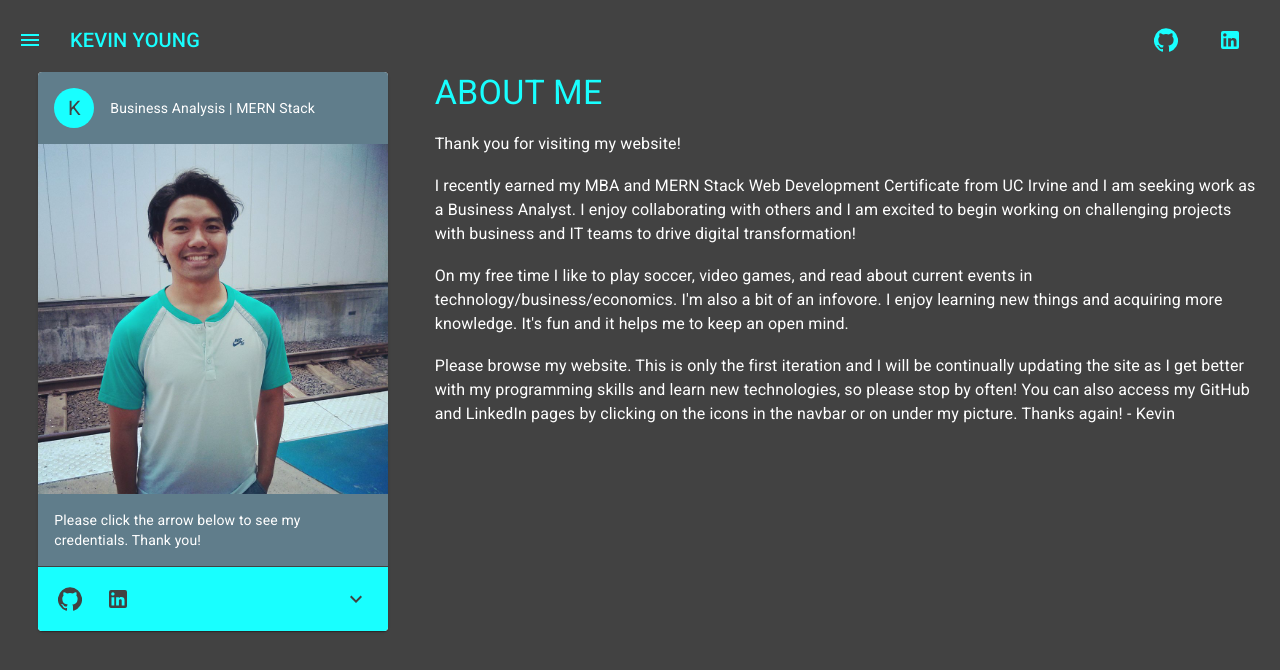
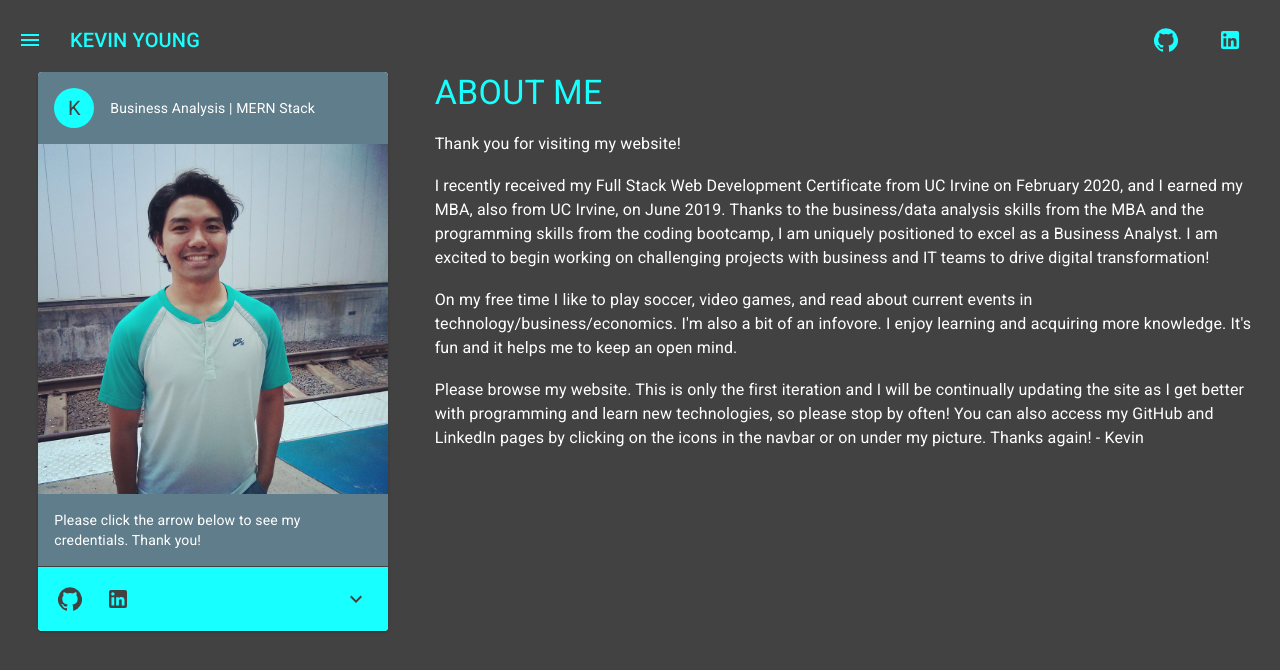
Before and after one commit to Paretooptimal22/Portfolio, a React (Create React App) app in the folder client/: page /about in a window 1280 px wide. Shown: the top 670 px of the page. Built offline with nearby package versions, Linux system fonts and the light colour scheme.

Commit message:
edited about and home page text

```diff
--- a/client/src/pages/About/About.js
+++ b/client/src/pages/About/About.js
@@ -60,15 +60,15 @@ const About = () => {
             </Typography>
             <br/>
             <Typography variant="body1" className={classes.paragraph}>
-              I recently earned my MBA and MERN Stack Web Development Certificate from UC Irvine and I am seeking work as a Business Analyst. I enjoy collaborating with others and I am excited to begin working on challenging projects with business and IT teams to drive digital transformation!
+              I recently received my Full Stack Web Development Certificate from UC Irvine on February 2020, and I earned my MBA, also from UC Irvine, on June 2019. Thanks to the business/data analysis skills from the MBA and the programming skills from the coding bootcamp, I am uniquely positioned to excel as a Business Analyst.  I am excited to begin working on challenging projects with business and IT teams to drive digital transformation!
             </Typography>
             <br/>
             <Typography variant="body1" className={classes.paragraph}>
-              On my free time I like to play soccer, video games, and read about current events in technology/business/economics.  I'm also a bit of an infovore.  I enjoy learning new things and acquiring more knowledge.  It's fun and it helps me to keep an open mind.
+              On my free time I like to play soccer, video games, and read about current events in technology/business/economics.  I'm also a bit of an infovore.  I enjoy learning and acquiring more knowledge.  It's fun and it helps me to keep an open mind.
             </Typography>
             <br/>
             <Typography variant="body1" className={classes.paragraph}>
-              Please browse my website. This is only the first iteration and I will be continually updating the site as I get better with my programming skills and learn new technologies, so please stop by often!  You can also access my GitHub and LinkedIn pages by clicking on the icons in the navbar or on under my picture. Thanks again! - Kevin
+              Please browse my website. This is only the first iteration and I will be continually updating the site as I get better with programming and learn new technologies, so please stop by often!  You can also access my GitHub and LinkedIn pages by clicking on the icons in the navbar or on under my picture. Thanks again! - Kevin
             </Typography>
           </Grid>
         </Grid>
--- a/client/src/pages/Home/Home.js
+++ b/client/src/pages/Home/Home.js
@@ -54,17 +54,17 @@ const Home = () => {
       <Grid container direction="row" spacing={2} className={classes.grid}>
         <Grid item xs={12} className={classes.title}>
           <Typography variant="h5" align="center" gutterBottom>
-            UPDATES & LATEST PROJECTS
+            WELCOME TO MY PORTFOLIO!
           </Typography>
         </Grid>
-        <Grid item xs={12} className={classes.title}>
+        {/* <Grid item xs={12} className={classes.title}>
           <Typography variant="h6" align="left" gutterBottom>
             3/27/2020
           </Typography>
-        </Grid>
+        </Grid> */}
         <Grid item xs={12} className={classes.title}>
           <Typography variant="body1" align="left" gutterBottom>
-            Welcome to to my portfolio! Please take a look at the team projects from UC Irvine's coding bootcamp. There are links to the deployed website and the GitHub repositories for each project as well.  Please check back often as I will be adding new projects and improving the website at least once a month.
+            I created this website to demonstrate my recently acquired technical skills in web development from UC Irvine's coding bootcamp.  Please take a look at the team projects that I contributed to. There are links to the deployed website and the GitHub repositories for each project as well.  Please check back often as I will try to add new projects and improve the website at least once a month.
           </Typography>
         </Grid>
         <Grid item xs={12} sm={6} md={4} className={classes.cards}>
```
